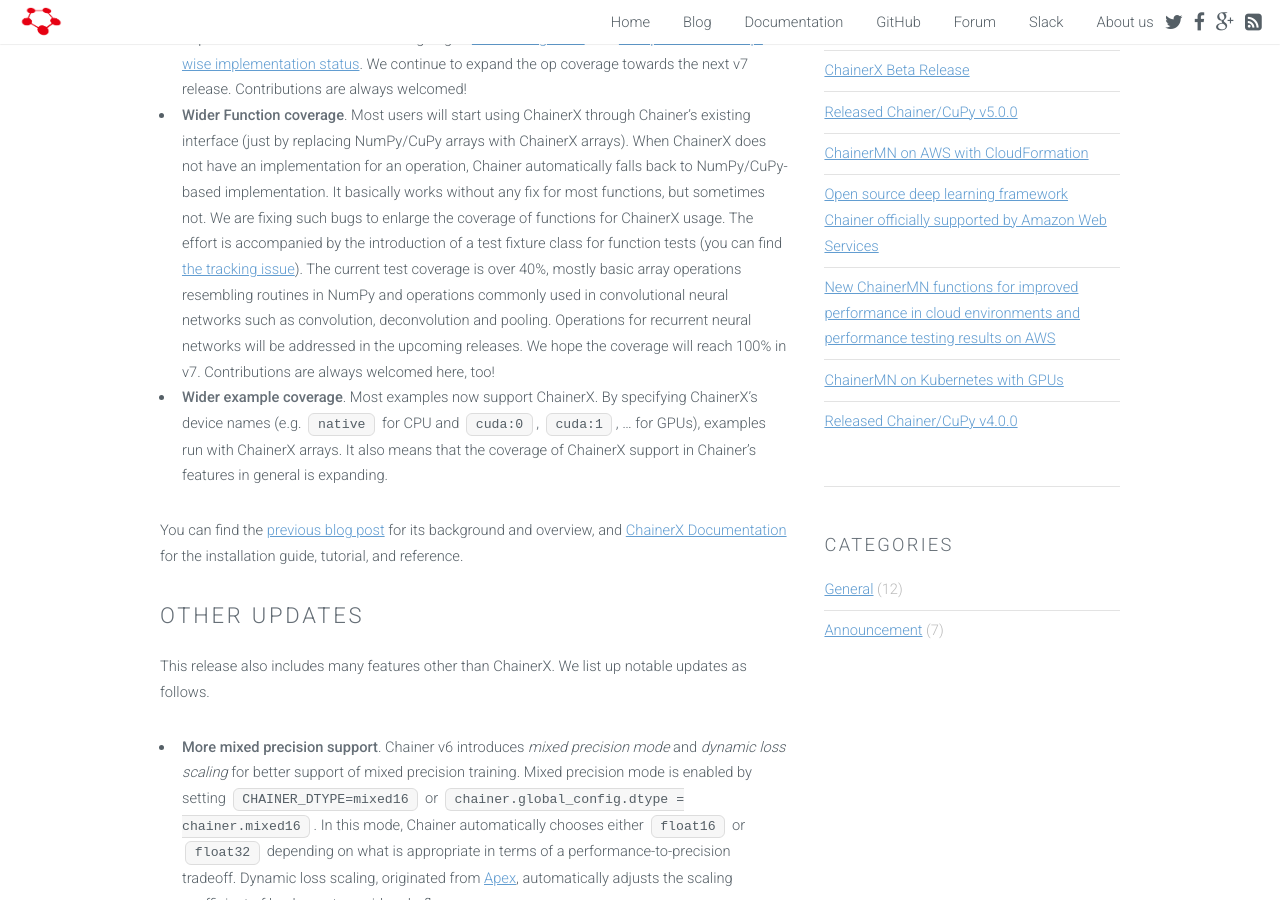
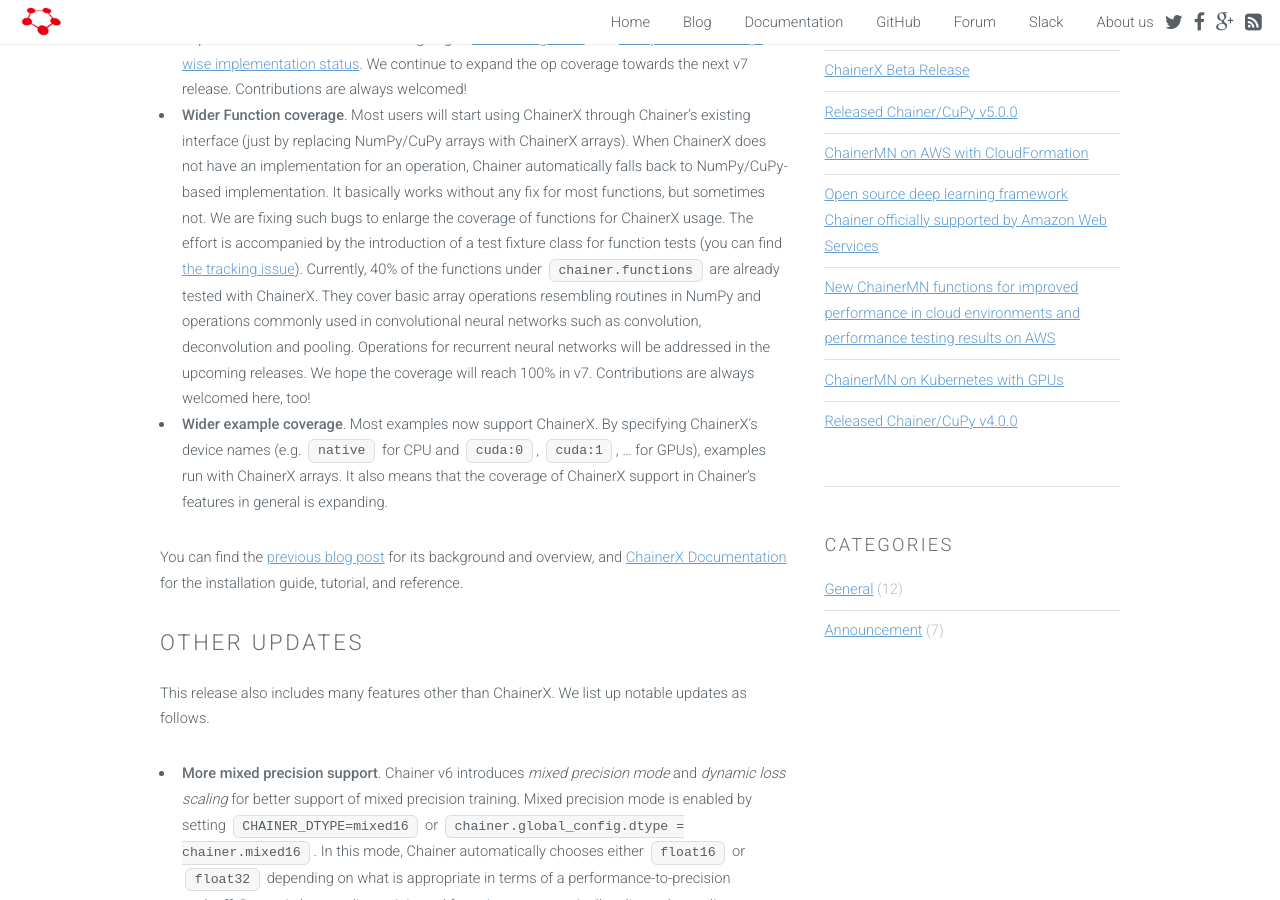
Before and after one commit to chainer/chainer.org, a Jekyll site: the page built from _posts/2019-05-16-released-v6.md, in a window 1280 px wide and 900 px high, scrolled down 667 px. Built offline with Jekyll 4.4.1, drawn with Linux system fonts in a browser that asks for light colours.

Commit message:
Fix wording for test coverage

```diff
--- a/_posts/2019-05-16-released-v6.md
+++ b/_posts/2019-05-16-released-v6.md
@@ -29,7 +29,8 @@
   It basically works without any fix for most functions, but sometimes not.
   We are fixing such bugs to enlarge the coverage of functions for ChainerX usage.
   The effort is accompanied by the introduction of a test fixture class for function tests  (you can find [the tracking issue](https://github.com/chainer/chainer/issues/6071)).
-  The current test coverage is over 40%, mostly basic array operations resembling routines in NumPy and operations commonly used in convolutional neural networks such as convolution, deconvolution and pooling. Operations for recurrent neural networks will be addressed in the upcoming releases.
+  Currently, 40% of the functions under `chainer.functions` are already tested with ChainerX.
+  They cover basic array operations resembling routines in NumPy and operations commonly used in convolutional neural networks such as convolution, deconvolution and pooling. Operations for recurrent neural networks will be addressed in the upcoming releases.
   We hope the coverage will reach 100% in v7.
   Contributions are always welcomed here, too!
 - **Wider example coverage**.
```
